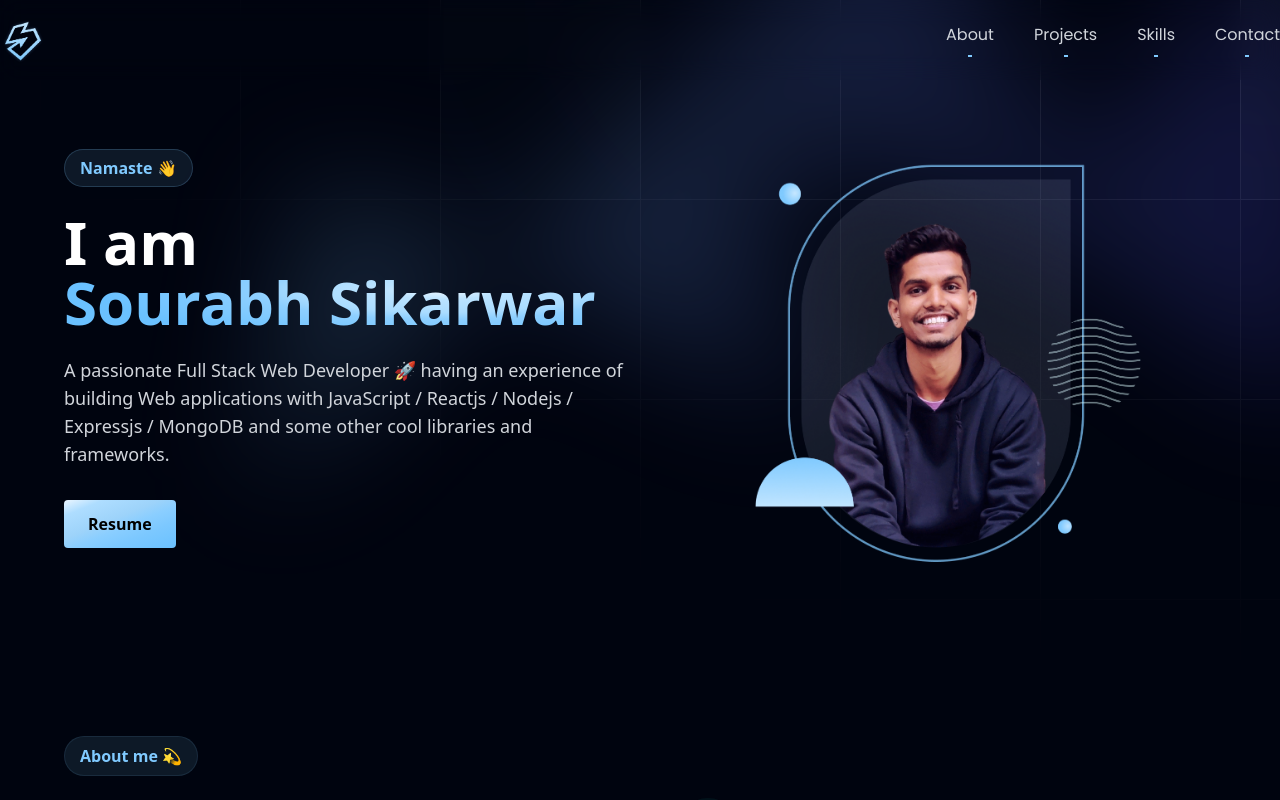
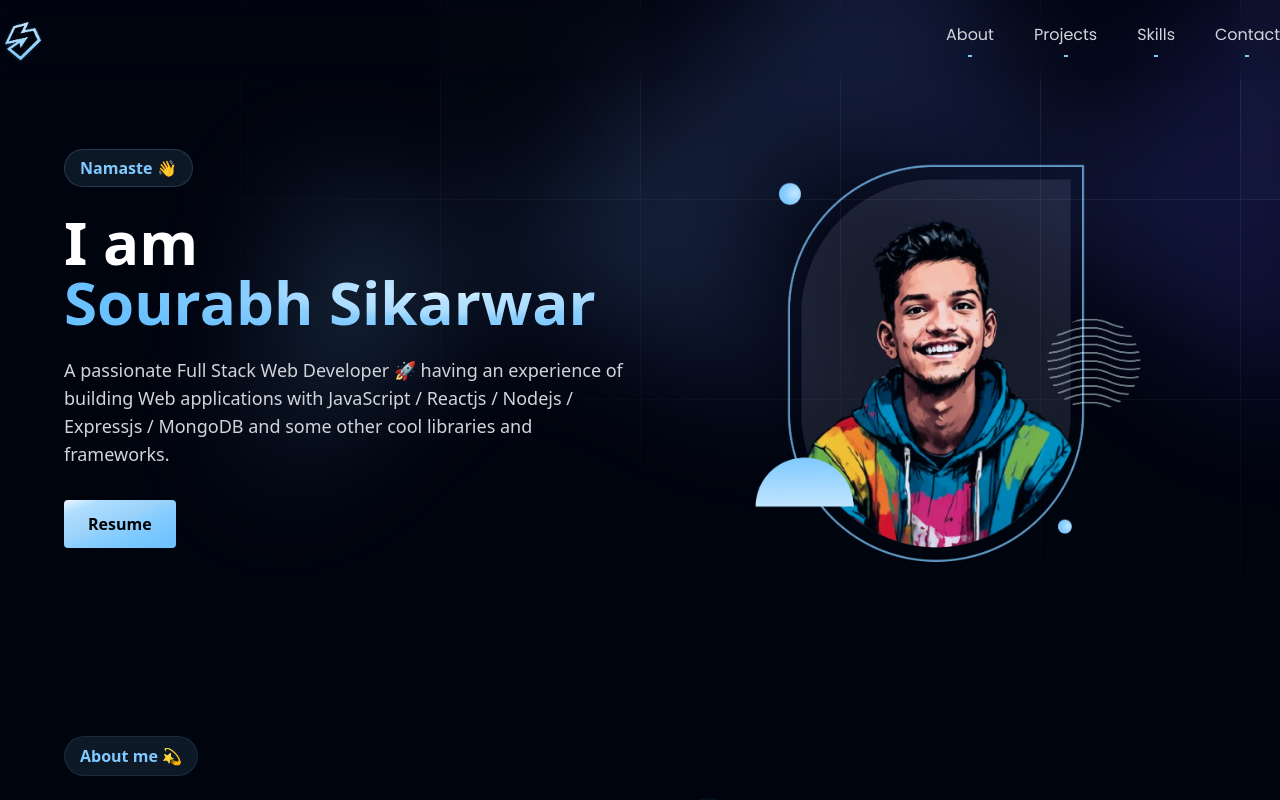
Before and after one commit to sourabhsikarwar/portfolio, a React (Vite) app: page / in a window 1280 px wide. Shown: the top 800 px of the page. Built offline with nearby package versions, Linux system fonts and the light colour scheme.

Commit message:
Photo change

```diff
--- a/src/components/Hero2.jsx
+++ b/src/components/Hero2.jsx
@@ -1,4 +1,4 @@
-import { profile2 } from "../assets";
+import { profile } from "../assets";
 
 export default function Hero2() {
   return (
@@ -71,7 +71,7 @@ export default function Hero2() {
         </div>
         <div className="mx-auto flex-1">
           <div className="w-full md:w-4/5 mx-auto">
-            <img src={profile2} alt="App screenshot" className="rounded-md" />
+            <img src={profile} alt="App screenshot" className="rounded-md" />
           </div>
         </div>
       </div>
```
Also changed, not shown: src/assets/profile.png.
